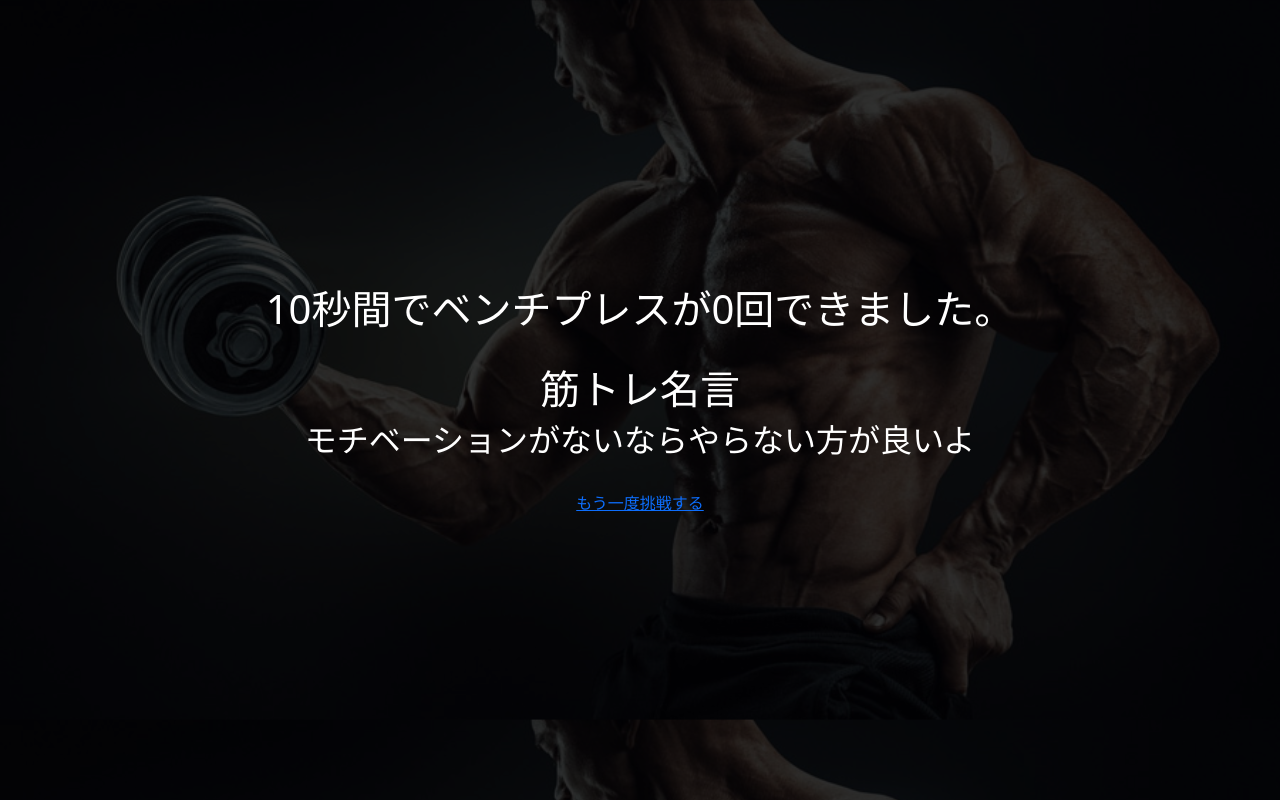
After one commit to TKG1/click_game_app, a Rails app: page /results in a window 1280 px wide. The commit adds this page. Run offline with Rails 7, Linux system fonts and the light colour scheme; style sheets or scripts are compiled from the project's sources; some libraries are stand-ins or nearby versions.

Commit message:
Add:　タイマー機能、カウント機能、結果画面の表示を追加

```diff
--- a/app/assets/javascripts/application.js
+++ b/app/assets/javascripts/application.js
@@ -13,4 +13,3 @@
 //= require rails-ujs
 //= require activestorage
 //= require turbolinks
-//= require_tree .
--- a/app/assets/javascripts/tops.coffee
+++ /dev/null
@@ -1,3 +0,0 @@
-# Place all the behaviors and hooks related to the matching controller here.
-# All this logic will automatically be available in application.js.
-# You can use CoffeeScript in this file: http://coffeescript.org/
--- a/app/assets/stylesheets/application.scss
+++ b/app/assets/stylesheets/application.scss
@@ -1,2 +1,3 @@
 @import 'bootstrap';
 @import 'tops';
+@import 'results';
--- /dev/null
+++ b/app/assets/stylesheets/results.scss
@@ -0,0 +1,19 @@
+body {
+  background-image: image-url('kinniku.jpg');
+  background-size: cover;
+  background-color:rgba(0,0,0,0.8);
+  background-blend-mode: darken;
+}
+
+.result {
+  color: white;
+  height: 100%;
+  width: 100%;
+  position: fixed;
+  top: 0;
+  left: 0;
+  display: flex;
+  flex-direction: column;
+  justify-content: center;
+  align-items: center;
+}
--- /dev/null
+++ b/app/controllers/results_controller.rb
@@ -0,0 +1,5 @@
+class ResultsController < ApplicationController
+  def index
+    @count = params[:count].to_i
+  end
+end
--- a/app/controllers/tops_controller.rb
+++ b/app/controllers/tops_controller.rb
@@ -1,4 +1,3 @@
 class TopsController < ApplicationController
-  def index
-  end
+  def index; end
 end
--- a/app/helpers/tops_helper.rb
+++ /dev/null
@@ -1,2 +0,0 @@
-module TopsHelper
-end
--- a/app/views/layouts/application.html.erb
+++ b/app/views/layouts/application.html.erb
@@ -5,8 +5,8 @@
     <%= csrf_meta_tags %>
     <%= csp_meta_tag %>
 
-    <%= stylesheet_link_tag    'application', media: 'all', 'data-turbolinks-track': 'reload' %>
-    <%= javascript_include_tag 'application', 'data-turbolinks-track': 'reload' %>
+    <%= stylesheet_link_tag    'application', media: 'all' %>
+    <%= javascript_include_tag 'application' %>
   </head>
 
   <body>
--- a/app/views/layouts/mailer.text.erb
+++ /dev/null
@@ -1 +0,0 @@
-<%= yield %>
--- /dev/null
+++ b/app/views/results/index.html.erb
@@ -0,0 +1,17 @@
+<div class="result">
+  <h1>10秒間でベンチプレスが<%= @count %>回できました。</h1>
+  <br>
+  <h1>筋トレ名言</h1>
+  <% case @count %>
+  <% when 0..3 %>
+    <h2>モチベーションがないならやらない方が良いよ</h2>
+  <% when 4..15 %>
+    <h2>おしゃべりなら後にしてくれ。パンプが冷めちまう</h2>
+  <% when 16..25 %>
+    <h2>数字が少しくらい良くなっただけで、満足してはいけない。頂点を目指すのだ</h2>
+  <% when 26..999 %>
+    <h2>やりすぎた〜</h2>
+  <% end %>
+  <br>
+  <%= link_to 'もう一度挑戦する', root_path %>
+</div>
--- a/config/initializers/assets.rb
+++ b/config/initializers/assets.rb
@@ -11,4 +11,4 @@ Rails.application.config.assets.paths << Rails.root.join('node_modules')
 # Precompile additional assets.
 # application.js, application.css, and all non-JS/CSS in the app/assets
 # folder are already added.
-# Rails.application.config.assets.precompile += %w( admin.js admin.css )
+Rails.application.config.assets.precompile += %w( tops.js tops.scss )
--- a/config/routes.rb
+++ b/config/routes.rb
@@ -1,4 +1,6 @@
 Rails.application.routes.draw do
+
   root 'tops#index'
   # For details on the DSL available within this file, see http://guides.rubyonrails.org/routing.html
+  resources :results, only: %i[index]
 end
```
Also changed, not shown: app/assets/javascripts/top.js (deleted, +0 -15 lines), app/assets/javascripts/tops.js (added, +49 -0 lines), app/assets/stylesheets/tops.scss (+34 -0 lines), app/views/layouts/mailer.html.erb (deleted, +0 -13 lines), app/views/tops/index.html.erb (+20 -5 lines), app/assets/images/kinniku.jpg (added).
